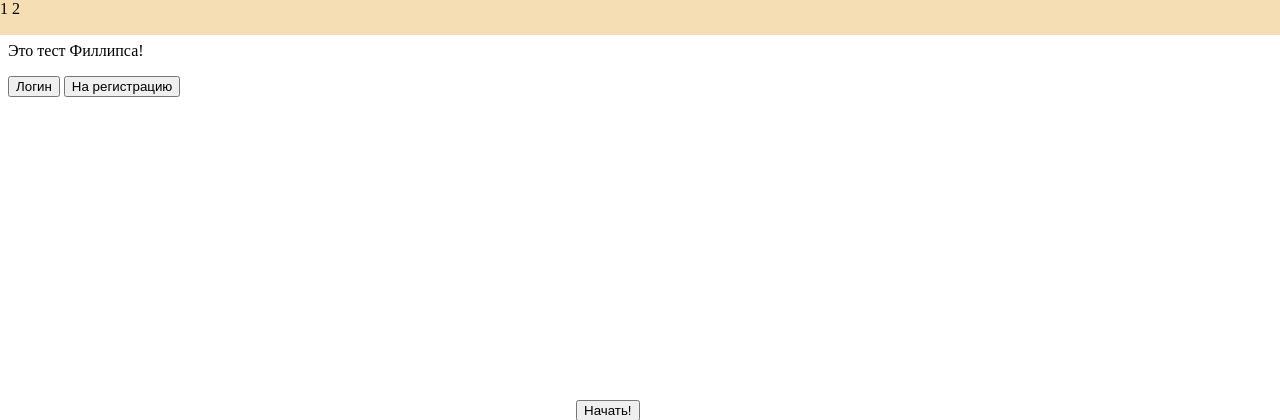
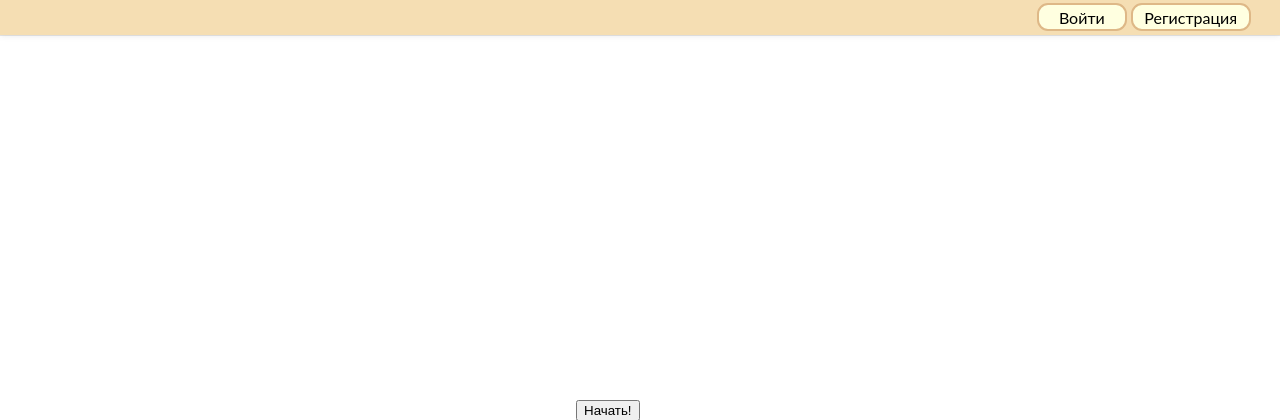
Before and after one commit to DigitalSamuraiDTM/first_web_with_Django, a Django app: page /main/ in a window 1280 px wide. Shown: the top 420 px of the page. Run offline with Django 3.2, Linux system fonts and the light colour scheme.

Commit message:
font-size,html
Signed-off-by: Андрей <andrey_nugaev@list.ru>

```diff
--- a/my_first_work/settings.py
+++ b/my_first_work/settings.py
@@ -27,6 +27,7 @@ DEBUG = True
 
 ALLOWED_HOSTS = [
     "127.0.0.1",
+    "e24da07d.ngrok.io",
 ]
 
 
--- a/subs/static/subs/other_style.css
+++ b/subs/static/subs/other_style.css
@@ -6,6 +6,7 @@
     height: 35px;
     top: 0px;
     left: 0px;
+    box-shadow: 0 1px 0 rgba(12,13,14,0.1), 0 1px 6px rgba(59,64,69,0.1);
 
 }
 
@@ -444,3 +445,92 @@
     font-family: "Lato", sans-serif;
     color: orangered;
 }
+
+#top_bar_user_block{
+    height: 35px;
+    width: 170px;
+    display: inline-block;
+    position: relative;
+    left: 83%;
+    text-align: right;
+    font-family: "Lato", sans-serif;
+}
+#top_bar_block_logout{
+    position: absolute;
+    top: 31px;
+    bottom: 0;
+    left: 0;
+    right: 95px;
+    display: none;
+}
+
+#top_bar_user_block:hover #top_bar_block_logout{
+    display: block;
+}
+
+#top_bar_anon_block{
+    display: inline-block;
+    position: relative;
+    left: 81%;
+}
+
+#top_bar_login{
+    position: relative;
+    top: 3px;
+    border: 2px solid burlywood;
+    background: lightyellow;
+    height: 28px;
+    width: 90px;
+    outline: none;
+    cursor: pointer;
+    color: black;
+    font-family: "Lato", sans-serif;
+    font-size: 16px;
+    border-radius: 11px;
+}
+#top_bar_login:hover{
+    background: lemonchiffon;
+}
+
+#top_bar_register{
+    position: relative;
+    top: 3px;
+    border: 2px solid burlywood;
+    background: lightyellow;
+    height: 28px;
+    width: 120px;
+    color: black;
+    outline: none;
+    cursor: pointer;
+    font-family: "Lato", sans-serif;
+    font-size: 16px;
+    border-radius: 11px;
+}
+#top_bar_register:hover{
+    background: lemonchiffon;
+}
+
+#top_bar_logout{
+    position: absolute;
+    top: 3px;
+    border: 2px solid wheat;
+    background: lightyellow;
+    height: 28px;
+    width: 120px;
+    font-family: "Lato", sans-serif;
+    font-size: 16px;
+    border-radius: 0px 0px 15px 15px;
+    outline: none;
+    cursor: pointer;
+}
+#top_bar_logout:hover{
+    background-color: lemonchiffon;
+}
+
+#top_bar_user{
+    position: relative;
+    color: dodgerblue;
+    display: inline-block;
+    font-size: 20px;
+    top: 15px;
+}
--- a/subs/static/subs/scripts.js
+++ b/subs/static/subs/scripts.js
@@ -962,3 +962,7 @@ function to_register_page() {
 function to_login_page() {
     location.href='/main/login/'
 }
+
+function logout_user() {
+    location.href="logout"
+}
--- a/subs/templates/subs/index.html
+++ b/subs/templates/subs/index.html
@@ -8,19 +8,23 @@
     <body>
     <header id="top_bar">
         <div>
-            <div style="display: inline-block">
-                1
+
+        {% if user.is_authenticated  %}
+            <div id="top_bar_user_block">
+
+                <a id="top_bar_user"> <ins>{{ user }}</ins> </a>
+                    <div id="top_bar_block_logout">
+                        <input type="button" value="Выйти" id="top_bar_logout" onclick=logout_user()>
+                    </div>
             </div>
-            <div style="display: inline-block">
-                2
+                 {% else %}
+            <div id="top_bar_anon_block">
+                    <input type="button" id="top_bar_login" value="Войти" onclick=to_login_page()>
+                    <input type="button" id="top_bar_register" value="Регистрация" onclick=to_register_page() >
             </div>
+        {% endif %}
         </div>
     </header>
-    <p>{{ user }} - это вы</p>
-    {% if user.is_authenticated %}
-        <p>ВЫ вошли</p>
-    {% endif %}
-            <p id="nice">Это теcт Филлипса!</p>
         <form id="button_to_start">
             <input type="button" value="Начать!" onclick=to_start_filips()>
         </form>
--- a/subs/views.py
+++ b/subs/views.py
@@ -90,7 +90,7 @@ def login_user(request):
         print(user)
         return HttpResponseRedirect('/main/', request)
     else:
-        login_error = {'login_error': 'Такого пользователя не существует'}
+        login_error = {'login_error': 'Такого пользователя не существует или ваш пароль неверен'}
         return render_to_response('subs/login.html', login_error)
 
 def logout(request):
```
Also changed, not shown: db.sqlite3.
